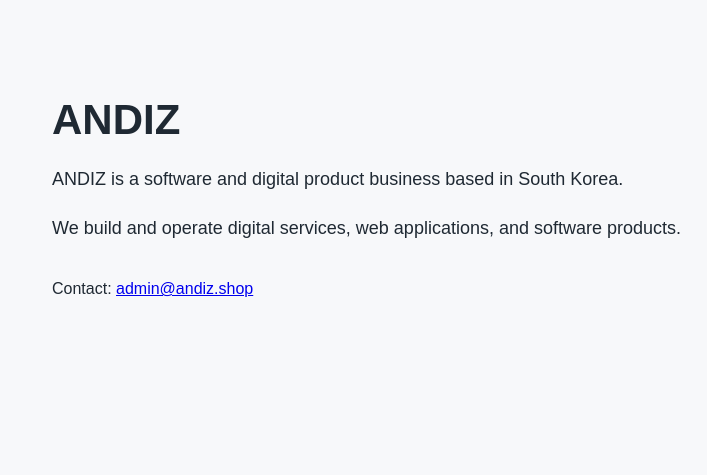
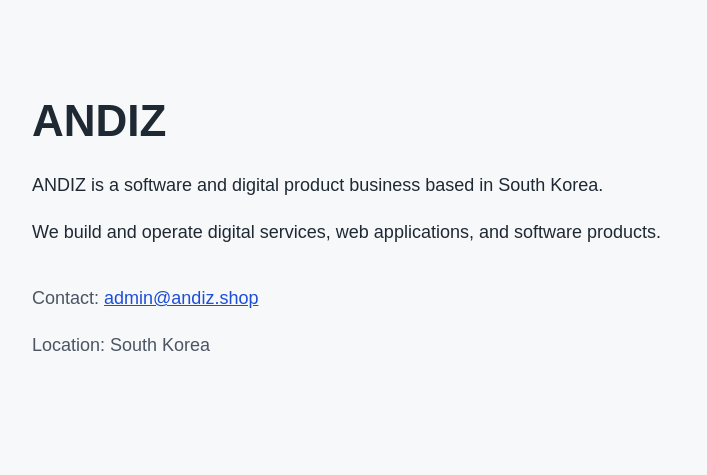
Before and after one commit to ANDIZ-team/homepage, a plain HTML site: page index.html in a window 1280 px wide. Shown: the whole page, without its empty margins (228-935 px from the left). Drawn offline with Linux system fonts and the light colour scheme.

Commit message:
Update index.html

```diff
--- a/index.html
+++ b/index.html
@@ -12,22 +12,27 @@
       background: #f7f8fa;
     }
     main {
-      max-width: 720px;
+      max-width: 760px;
       margin: 0 auto;
       padding: 96px 24px;
     }
     h1 {
-      margin: 0 0 20px;
-      font-size: 42px;
+      margin: 0 0 24px;
+      font-size: 44px;
       letter-spacing: 0;
     }
     p {
+      margin: 0 0 16px;
       font-size: 18px;
       line-height: 1.7;
     }
-    .contact {
-      margin-top: 32px;
+    .meta {
+      margin-top: 36px;
       font-size: 16px;
+      color: #4b5563;
+    }
+    a {
+      color: #1d4ed8;
     }
   </style>
 </head>
@@ -36,7 +41,11 @@
     <h1>ANDIZ</h1>
     <p>ANDIZ is a software and digital product business based in South Korea.</p>
     <p>We build and operate digital services, web applications, and software products.</p>
-    <p class="contact">Contact: <a href="mailto:admin@andiz.shop">admin@andiz.shop</a></p>
+
+    <div class="meta">
+      <p>Contact: <a href="mailto:admin@andiz.shop">admin@andiz.shop</a></p>
+      <p>Location: South Korea</p>
+    </div>
   </main>
 </body>
 </html>
```
